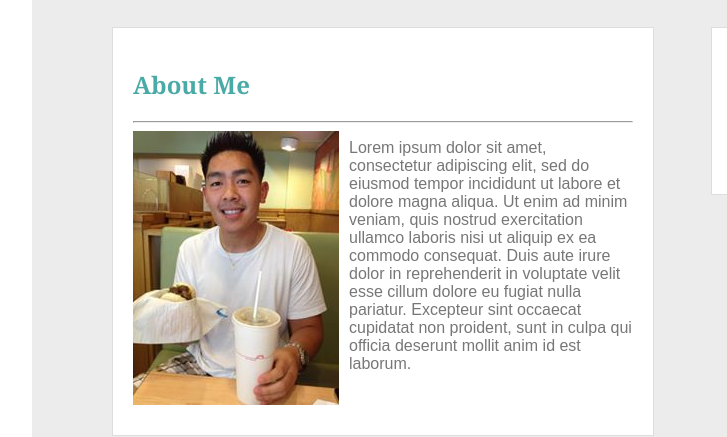
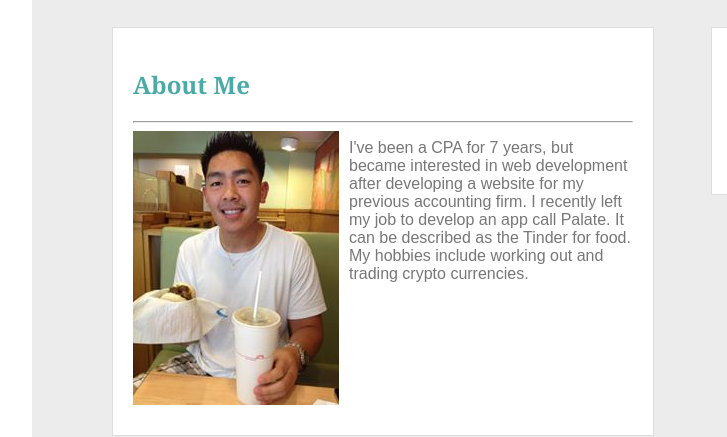
Before and after one commit to lieu510/Basic-Portfolio, a plain HTML site: page index.html in a window 1280 px wide. Shown: the part 88-525 px from the top of the page, 128-855 px from the left. Drawn offline with Linux system fonts and the light colour scheme.

Commit message:
update profile

```diff
--- a/index.html
+++ b/index.html
@@ -22,7 +22,7 @@
                         <h2>About Me</h2>
                         <hr>
                         <img  id="profile" src="assets/images/profilepic.jpg">
-                        <p>Lorem ipsum dolor sit amet, consectetur adipiscing elit, sed do eiusmod tempor incididunt ut labore et dolore magna aliqua. Ut enim ad minim veniam, quis nostrud exercitation ullamco laboris nisi ut aliquip ex ea commodo consequat. Duis aute irure dolor in reprehenderit in voluptate velit esse cillum dolore eu fugiat nulla pariatur. Excepteur sint occaecat cupidatat non proident, sunt in culpa qui officia deserunt mollit anim id est laborum.</p>
+                        <p>I've been a CPA for 7 years, but became interested in web development after developing a website for my previous accounting firm. I recently left my job to develop an app call Palate. It can be described as the Tinder for food. My hobbies include working out and trading crypto currencies.</p>
 
                     </div>
                     <div class="inline" id="connect">
```
